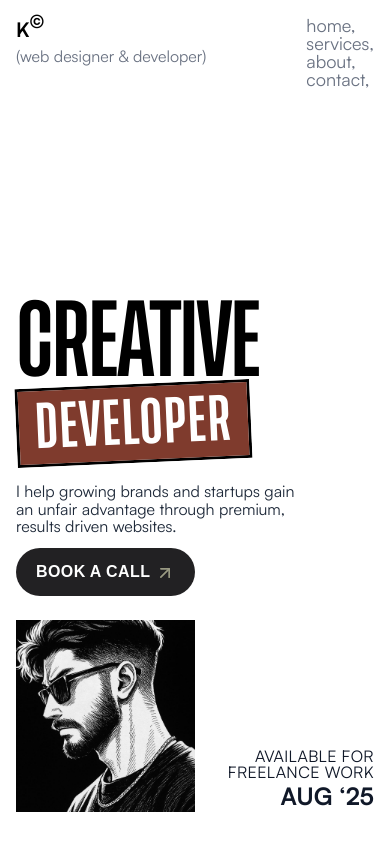
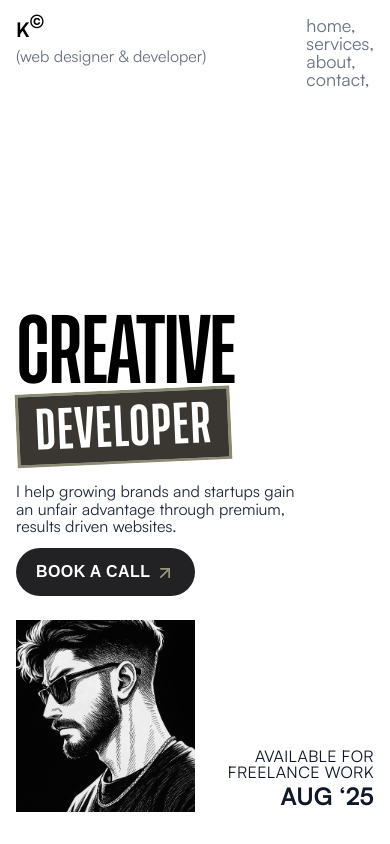
Before and after one commit to karan1310-bit/amateurK, a Next.js app: page / in a window 390 px wide. Shown: the top 844 px of the page. Built offline with nearby package versions, Linux system fonts and the light colour scheme; a web font is replaced by a local one.

Commit message:
final sort of commit for now

```diff
--- a/components/Footer.jsx
+++ b/components/Footer.jsx
@@ -14,8 +14,8 @@ export default function Footer() {
         <div className="grid grid-cols-2 sm:grid-cols-2 md:grid-cols-3 gap-8 border-b border-gray-600 pb-10">
           {/* Menu */}
           <div>
-            <h3 className="font-normal text-xl md:text-2xl mb-4 border-b border-gray-600 pb-2 md:pb-4">Menu</h3>
-            <ul className="space-y-2 leading-tight text-base md:text-lg">
+            <h3 className="font-normal text-lg md:text-2xl mb-4 border-b border-gray-600 pb-2 md:pb-4">Menu</h3>
+            <ul className="space-y-2 leading-tight text-sm md:text-lg">
               <li><Effect title="Home" link="#" /></li>
               <li><Effect title="Services" link="#" /></li>
               <li><Effect title="Works" link="#" /></li>
@@ -27,8 +27,8 @@ export default function Footer() {
 
           {/* Socials */}
           <div>
-            <h3 className="font-normal text-xl md:text-2xl mb-4 border-b border-gray-600 pb-2 md:pb-4">Socials</h3>
-            <ul className="space-y-2 text-base md:text-lg leading-tight">
+            <h3 className="font-normal text-lg md:text-2xl mb-4 border-b border-gray-600 pb-2 md:pb-4">Socials</h3>
+            <ul className="space-y-2 text-base md:text-sm leading-tight">
               <li><Effect title="LinkedIn" link="https://www.linkedin.com/in/karan-singh-bhati-2b4888316?utm_source=share&utm_campaign=share_via&utm_content=profile&utm_medium=android_app" /></li>
               <li><Effect title="X" link="https://x.com/bhati_131?t=vnNfkKdx59cJmwNvNuOHrQ&s=09" /></li>
               <li><Effect title="Instagram" link="https://www.instagram.com/bhati_.01?igsh=Z3VyZjlpYjh5Znc2" /></li>
@@ -44,8 +44,8 @@ export default function Footer() {
         </div>
 
         {/* Bottom Section */}
-        <div className="flex flex-row justify-between items-start sm:items-center pt-6 text-base md:text-lg">
-          <p className="text-base font-normal leading-tight tracking-tight">
+        <div className="flex flex-row justify-between items-start sm:items-center pt-6 text-sm md:text-lg">
+          <p className="text-sm font-normal leading-tight tracking-tight">
             © 2025 Karan<br className="sm:hidden" /> All rights reserved.
           </p>
 
--- a/components/Hero.jsx
+++ b/components/Hero.jsx
@@ -69,15 +69,15 @@ export default function HeroSection() {
             <div className="flex flex-col md:flex-row md:justify-center md:items-end gap-0 md:gap-8 mb-4 md:mb-12">
               {/* CREATIVE */}
               <div className="overflow-hidden">
-                <h1 className="text-creative text-[5rem] md:text-[9rem] font-normal font-turtosk pt-2 md:pt-0 md:pb-6 uppercase leading-none tracking-tight">
+                <h1 className="text-creative text-[4.5rem] md:text-[9rem] font-normal font-turtosk pt-2 md:pt-0 md:pb-6 uppercase leading-none tracking-tight">
                   CREATIVE
                 </h1>
               </div>
 
               {/* DEVELOPER */}
-              <div className="hero-text-scroll rotate-[-2.5deg] border-[1vw] w-fit md:border-[0.5vw] border-[#000000] [clip-path:polygon(50%_0,50%_0,50%_100%,50%_100%)]">
-                <div className="bg-[#7f3b2d]">
-                  <h1 className="hero-developer uppercase text-[3rem] md:text-[8rem] font-turtosk font-normal text-[#FFFFFF] leading-[1.1] tracking-wide px-4 pb-2 md:pb-6 pt-3 md:pt-0">
+              <div className="hero-text-scroll rotate-[-2.5deg] border-[1vw] w-fit md:border-[0.5vw] border-[#8B8B72] [clip-path:polygon(50%_0,50%_0,50%_100%,50%_100%)]">
+                <div className="bg-[#3a3733]">
+                  <h1 className="hero-developer uppercase text-[2.7rem] md:text-[8rem] font-turtosk font-normal text-[#FFFFFF] leading-[1.1] tracking-wide px-4 pb-2 md:pb-6 pt-3 md:pt-0">
                     Developer
                   </h1>
                 </div>
```
